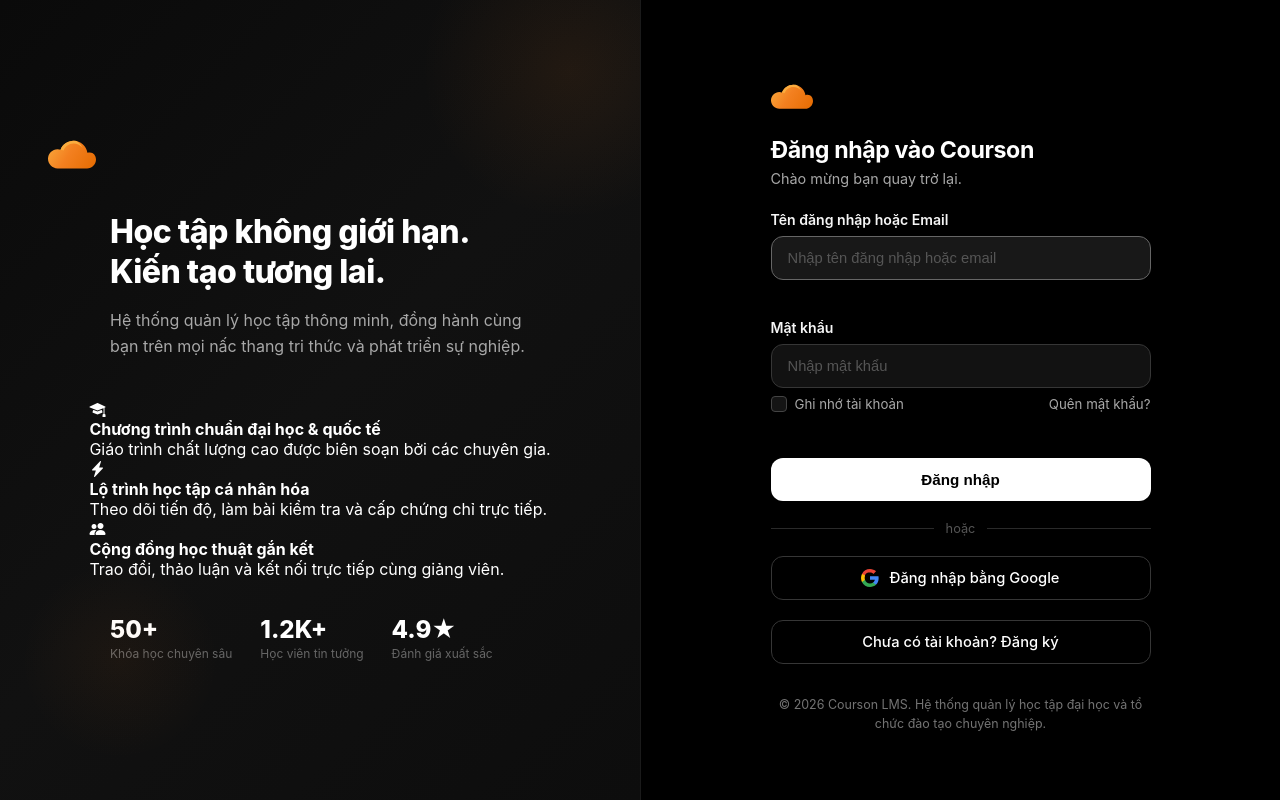
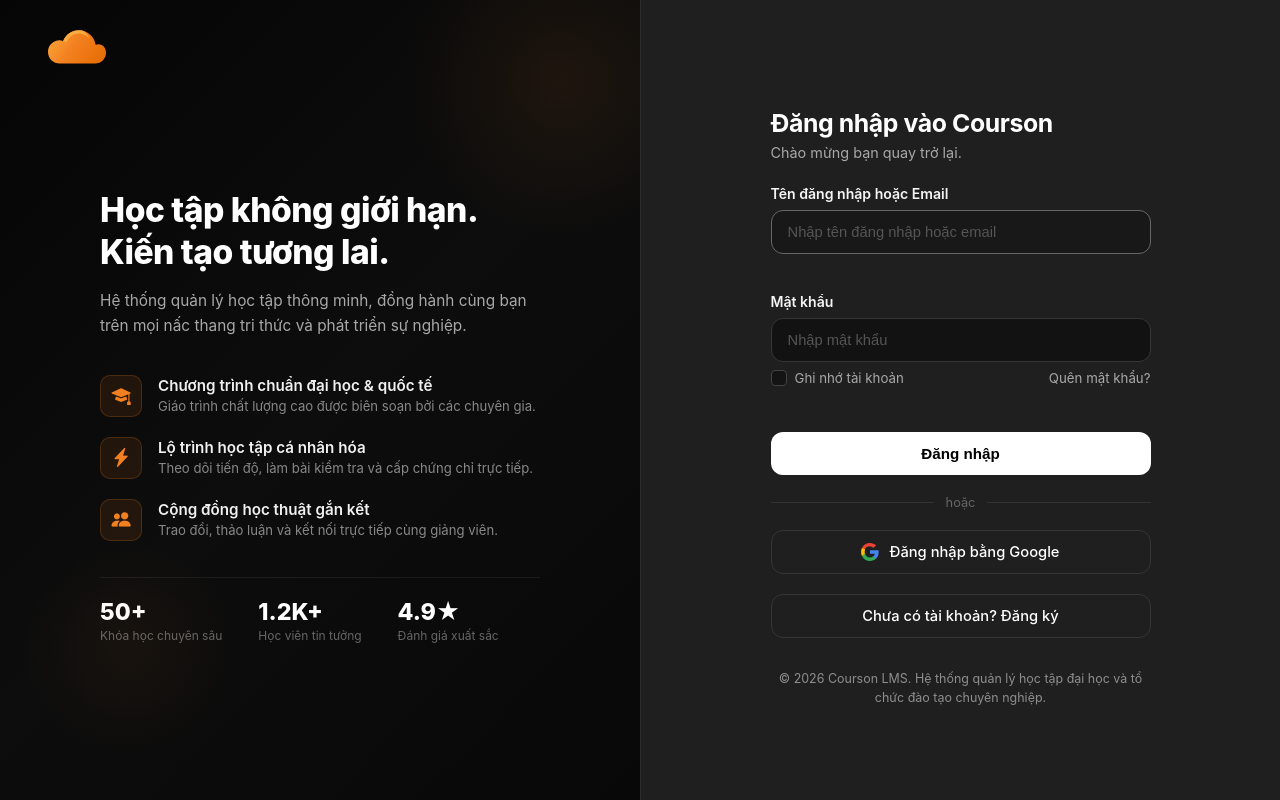
Before and after one commit to FUHN-KienNT/SE2051-NET_SWP391_G5, a Java web app: page /auth in a window 1280 px wide. Run offline with Tomcat 11, a stand-in JSP engine, Linux system fonts and the light colour scheme.

Commit message:
update login form UI

```diff
--- a/src/main/webapp/WEB-INF/views/auth/login.jsp
+++ b/src/main/webapp/WEB-INF/views/auth/login.jsp
@@ -29,11 +29,11 @@
                 flex: 1 1 50%;
                 width: 50%;
                 max-width: 50%;
-                background: linear-gradient(135deg, #0a0a0a 0%, #111 50%, #0d0d0d 100%);
+                background: linear-gradient(135deg, #050505 0%, #0d0d0d 50%, #080808 100%);
                 flex-direction: column;
                 justify-content: center;
                 align-items: center;
-                padding: 60px 48px;
+                padding: 80px 48px 48px;
                 position: relative;
                 overflow: hidden;
             }
@@ -52,14 +52,14 @@
                 align-items: center;
                 justify-content: center;
                 padding: 48px 24px 32px;
-                background-color: #000;
+                background-color: #1F1F20;
             }
             @media (min-width: 960px) {
                 .login-right {
                     flex: 1 1 50%;
                     width: 50%;
                     max-width: 50%;
-                    border-left: 1px solid #1a1a1a;
+                    border-left: 1px solid #2d2d2e;
                 }
             }
 
@@ -69,14 +69,8 @@
                 margin: 0 auto;
             }
 
-            .brand-row {
-                display: flex;
-                align-items: center;
-                margin-bottom: 24px;
-            }
-
             .auth-title {
-                font-size: 1.45rem;
+                font-size: 1.55rem;
                 font-weight: 700;
                 color: #fff;
                 margin-bottom: 6px;
@@ -251,14 +245,14 @@
                 align-items: center;
                 gap: 12px;
                 margin: 20px 0;
-                color: #555;
+                color: #666;
                 font-size: 0.8rem;
             }
             .divider::before, .divider::after {
                 content: '';
                 flex: 1;
                 height: 1px;
-                background: #2a2a2a;
+                background: #333335;
             }
 
             .btn-google {
@@ -279,8 +273,8 @@
                 text-decoration: none;
             }
             .btn-google:hover {
-                border-color: #666;
-                background: #111;
+                border-color: #555;
+                background: rgba(255, 255, 255, 0.05);
                 color: #fff;
             }
 
@@ -300,106 +294,98 @@
                 transition: border-color .2s, background .2s;
             }
             .btn-no-account:hover {
-                border-color: #666;
-                background: #111;
+                border-color: #555;
+                background: rgba(255, 255, 255, 0.05);
                 color: #fff;
             }
 
             .auth-footer {
                 margin-top: 32px;
                 font-size: 0.78rem;
-                color: #737373;
+                color: #8e8e8e;
                 text-align: center;
                 line-height: 1.5;
             }
 
             .left-brand {
+                position: absolute;
+                top: 28px;
+                left: 48px;
                 display: flex;
                 align-items: center;
-                margin-bottom: 40px;
-                align-self: flex-start;
+                z-index: 10;
+            }
+            .left-content-block {
+                width: 100%;
+                max-width: 440px;
+                display: flex;
+                flex-direction: column;
             }
             .left-headline {
-                font-size: 2rem;
+                font-size: 2.1rem;
                 font-weight: 800;
                 color: #fff;
                 line-height: 1.25;
                 margin-bottom: 16px;
                 letter-spacing: -0.5px;
-                width: 100%;
-                max-width: 420px;
             }
             .left-sub {
-                font-size: 1rem;
+                font-size: 0.96rem;
                 color: #a8a8a8;
                 line-height: 1.6;
-                margin-bottom: 40px;
-                width: 100%;
-                max-width: 420px;
+                margin-bottom: 36px;
             }
-            .course-cards {
+
+            .feature-list {
                 display: flex;
                 flex-direction: column;
-                gap: 14px;
-                width: 100%;
-                max-width: 420px;
+                gap: 20px;
+                margin-bottom: 36px;
             }
-            .course-card {
-                background: #111;
-                border: 1px solid #222;
-                border-radius: 14px;
-                padding: 14px 16px;
+            .feature-item {
                 display: flex;
-                gap: 14px;
                 align-items: center;
+                gap: 16px;
             }
-            .course-thumb {
-                width: 60px;
-                height: 44px;
-                border-radius: 8px;
-                object-fit: cover;
+            .feature-icon-box {
+                width: 42px;
+                height: 42px;
+                border-radius: 10px;
+                background: rgba(243, 128, 32, 0.1);
+                border: 1px solid rgba(243, 128, 32, 0.2);
+                color: #F38020;
+                display: flex;
+                align-items: center;
+                justify-content: center;
+                font-size: 1.2rem;
                 flex-shrink: 0;
-                background: #222;
             }
-            .course-info {
-                flex: 1;
-                min-width: 0;
-            }
-            .course-title {
-                font-size: 0.85rem;
+            .feature-content h4 {
+                font-size: 0.95rem;
                 font-weight: 600;
                 color: #f0f0f0;
-                white-space: nowrap;
-                overflow: hidden;
-                text-overflow: ellipsis;
-                margin-bottom: 4px;
+                margin-bottom: 2px;
             }
-            .course-meta {
-                font-size: 0.75rem;
-                color: #666;
+            .feature-content p {
+                font-size: 0.82rem;
+                color: #888;
+                line-height: 1.4;
             }
-            .course-badge {
-                font-size: 0.72rem;
-                font-weight: 600;
-                color: #F38020;
-                background: rgba(243,128,32,.12);
-                border-radius: 20px;
-                padding: 3px 10px;
-                flex-shrink: 0;
-            }
+
             .left-stat {
                 display: flex;
-                gap: 28px;
-                margin-top: 36px;
+                gap: 36px;
                 width: 100%;
-                max-width: 420px;
+                max-width: 440px;
                 justify-content: flex-start;
+                padding-top: 20px;
+                border-top: 1px solid #1c1c1c;
             }
             .stat-item {
                 text-align: left;
             }
             .stat-num {
-                font-size: 1.5rem;
+                font-size: 1.45rem;
                 font-weight: 800;
                 color: #fff;
             }
@@ -411,8 +397,8 @@
 
             .left-glow {
                 position: absolute;
-                width: 300px;
-                height: 300px;
+                width: 320px;
+                height: 320px;
                 border-radius: 50%;
                 background: radial-gradient(circle, rgba(243,128,32,.08) 0%, transparent 70%);
                 top: -80px;
@@ -421,8 +407,8 @@
             }
             .left-glow-2 {
                 position: absolute;
-                width: 200px;
-                height: 200px;
+                width: 220px;
+                height: 220px;
                 border-radius: 50%;
                 background: radial-gradient(circle, rgba(243,128,32,.05) 0%, transparent 70%);
                 bottom: 40px;
@@ -447,13 +433,14 @@
             <div class="left-glow"></div>
             <div class="left-glow-2"></div>
 
-            <div class="left-brand">
-                <svg width="48" height="33" viewBox="0 0 38 26" fill="none" xmlns="http://www.w3.org/2000/svg">
+            <div class="left-brand" style="position: absolute !important; top: 28px !important; left: 48px !important; z-index: 10;">
+                <svg width="58" height="40" viewBox="0 0 38 26" fill="none" xmlns="http://www.w3.org/2000/svg">
                 <path d="M31.2 10.9C30.4 5.5 25.8 1.4 20.2 1.4C15.6 1.4 11.5 4.3 9.9 8.5C9.2 8.2 8.4 8.0 7.6 8.0C3.4 8.0 0 11.4 0 15.6C0 19.8 3.4 23.2 7.6 23.2H30.9C34.8 23.2 38 20.0 38 16.1C38 12.5 35.1 9.5 31.2 10.9Z" fill="url(#cfLoginGrad)"/>
                 <path d="M22.5 1.5C21.7 1.4 21.0 1.4 20.2 1.4C15.6 1.4 11.5 4.3 9.9 8.5C10.7 8.5 11.5 8.7 12.3 9.0C13.5 5.8 16.6 3.5 20.2 3.5C23.2 3.5 25.8 4.9 27.5 7.1C26.1 4.5 24.5 2.6 22.5 1.5Z" fill="#FAAD3F"/>
                 </svg>
             </div>
 
+            <div class="left-content-block">
                 <h2 class="left-headline">Học tập không giới hạn.<br>Kiến tạo tương lai.</h2>
                 <p class="left-sub">Hệ thống quản lý học tập thông minh, đồng hành cùng bạn trên mọi nấc thang tri thức và phát triển sự nghiệp.</p>
 
@@ -502,16 +489,10 @@
                     </div>
                 </div>
             </div>
+        </div>
 
         <div class="login-right">
             <div class="auth-container">
-                <div class="brand-row">
-                    <svg width="42" height="29" viewBox="0 0 38 26" fill="none" xmlns="http://www.w3.org/2000/svg">
-                    <path d="M31.2 10.9C30.4 5.5 25.8 1.4 20.2 1.4C15.6 1.4 11.5 4.3 9.9 8.5C9.2 8.2 8.4 8.0 7.6 8.0C3.4 8.0 0 11.4 0 15.6C0 19.8 3.4 23.2 7.6 23.2H30.9C34.8 23.2 38 20.0 38 16.1C38 12.5 35.1 9.5 31.2 10.9Z" fill="url(#cfLoginGrad)"/>
-                    <path d="M22.5 1.5C21.7 1.4 21.0 1.4 20.2 1.4C15.6 1.4 11.5 4.3 9.9 8.5C10.7 8.5 11.5 8.7 12.3 9.0C13.5 5.8 16.6 3.5 20.2 3.5C23.2 3.5 25.8 4.9 27.5 7.1C26.1 4.5 24.5 2.6 22.5 1.5Z" fill="#FAAD3F"/>
-                    </svg>
-                </div>
-
                 <h1 class="auth-title">Đăng nhập vào Courson</h1>
                 <p class="auth-subtitle">Chào mừng bạn quay trở lại.</p>
 
```
Lines whose indentation alone changed are shown as unchanged.
